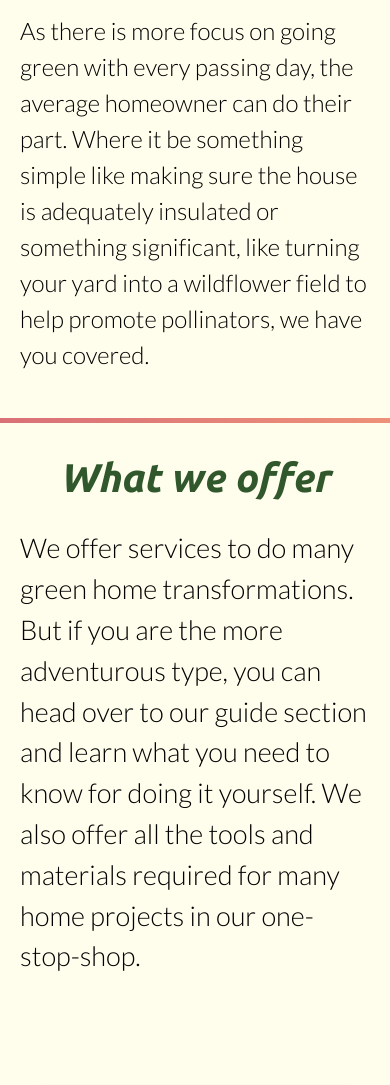
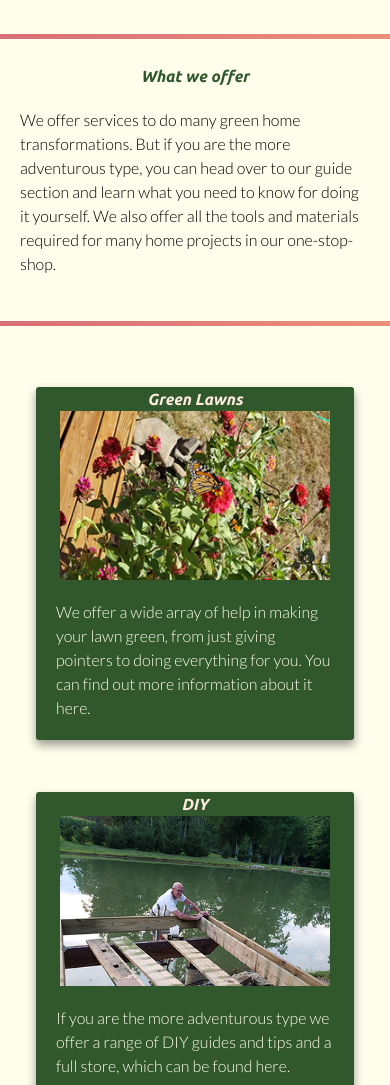
Before and after one commit to Friendfrie77/Web-112-final-project, a plain HTML site: page index.html in a window 390 px wide. Shown: the part 567-1652 px from the top of the page. Drawn offline with Linux system fonts and the light colour scheme; a web font is replaced by a local one.

Commit message:
small style changes

```diff
--- a/index.html
+++ b/index.html
@@ -70,7 +70,7 @@
                 <div class="services">
                     <h2>What we offer</h2>
                     <p>We offer services to do many green home transformations. But if you are the more adventurous type, you can head over to our guide section and learn what you need to know for doing it yourself. We also offer all the tools and materials required for many home projects in our one-stop-shop.</p>
-                    <hr />
+                    <hr class="solar-hr" />
                     <div class="card-grid">
                         <div class='service-info'>
                             <h1>Green Lawns</h1>
--- a/styles/_about.scss
+++ b/styles/_about.scss
@@ -1,14 +1,14 @@
 #about-hero{
     background-image: url('../images/about/about-hero.webp');
     min-height: $hero-img-large;
+    background-position: center;
     @include for-size(large-desktop){
         background-image: url('../images/about/about-hero-xl.webp');
-        background-position: 50%;
+        // background-position: 50%;
     }
     @include for-size(tablet-only){
         background-image: url('../images/about/about-hero-xl.webp');
-        min-height: $hero-img-small;
-        background-position: 50%;
+        background-position: 60%;
     }
 }
 
--- a/styles/_heroimg.scss
+++ b/styles/_heroimg.scss
@@ -18,14 +18,14 @@
     padding: 0;
   }
   .slide-img{
-    max-height: 900px;
+    max-height: $hero-img-large;
     width: 100%;
-    aspect-ratio: 16/9;
+    // aspect-ratio: 16/9;
     @include for-size(tablet-only){
       height: auto;
     }
     @include for-size(xl-desktop){
-      max-height: 100%;
+      max-height: auto;
     }
   }
   .slideshow-text{
--- a/styles/_index.scss
+++ b/styles/_index.scss
@@ -2,13 +2,13 @@
 .services{
     background-color: #FFFEEC;
     h2{
-        font-size: 2.5rem;
+        font-size: var(--fs-mid-page-header);
         text-align: center;
         color: $header-footer-color;
     }
     p{
         padding: 20px;
-        font-size: 1.7rem;
+        font-size: var(--fs-body-text)
     }
 }
 
@@ -17,11 +17,11 @@
     animation: call-to-action $animation-timing ease-in;
     background-color: #FFFEEC;
     h1{
-        font-size: 3rem;
+        font-size: var(--fs-header-text);
         color: $header-footer-color;
     }
     p{
-        font-size: 1.5rem;
+        font-size: var(--fs-body-text);
         margin-top: 20px;
     }
 }
@@ -48,10 +48,10 @@
     border-radius: 3px;
     box-shadow: (rgba(0,0,0,.4) 0px 5px 10px);
     h1{
-        font-size: clamp(1.2rem, 2.5rem, 4rem);
+        font-size: var(--fs-mid-page-header);
     }
     p{
-        font-size: clamp(1.2rem, 1.3rem, 1.5rem);
+        font-size: var(--fs-body-text);
         color: #FFFEEC;
     }
     img{
--- a/styles/_reset.scss
+++ b/styles/_reset.scss
@@ -37,6 +37,7 @@ body {
   min-width: 100vw;
   text-rendering: optimizeSpeed;
   line-height: 1.5;
+  overflow-x: hidden;
 }
 
 /* A elements that don't have a class get default styles */
--- a/styles/_store.scss
+++ b/styles/_store.scss
@@ -6,7 +6,7 @@
   }
   @include for-size(tablet-only){
     min-height: $hero-img-small;
-    background-position: 80%;
+    background-position: 74% top;
   }
 }
 .store-img{
--- a/styles/style.scss
+++ b/styles/style.scss
@@ -40,15 +40,15 @@ $mid-hero: 500px;
 }
 
 :root{
-  --fs-hero-text: clamp(3rem, (5vw+1rem), 5.5rem);
+  --fs-hero-text: clamp(2.5rem, (5vw+1rem), 5.5rem);
   --fs-nav-bar: clamp(1rem, 1.5rem, 3rem);
   --fs-body-text: 1.5rem;
-  --fs-header-text: clamp(2rem, (3vw+1rem), 4rem);
-  --fs-mid-page-header: clamp(2rem, calc(3vw+1rem), 3rem);
+  --fs-header-text: clamp(2rem, (5vw+2rem), 4rem);
+  --fs-mid-page-header: clamp(1.5rem, calc(3vw+1rem), 3rem);
   --fs-footer-header: clamp(1rem (3vw + 1rem), 3rem);
-  --fs-icons: clamp(4rem, (6vw+1rem), 5.8rem);
+  --fs-icons: clamp(3rem, (6vw+1rem), 5.8rem);
   @include for-size(large-phone-only){
-    --fs-body-text: 1.2rem;
+    --fs-body-text: 1rem;
   }
 }
 
```
Also changed, not shown: styles/style.css, 1 other file.
